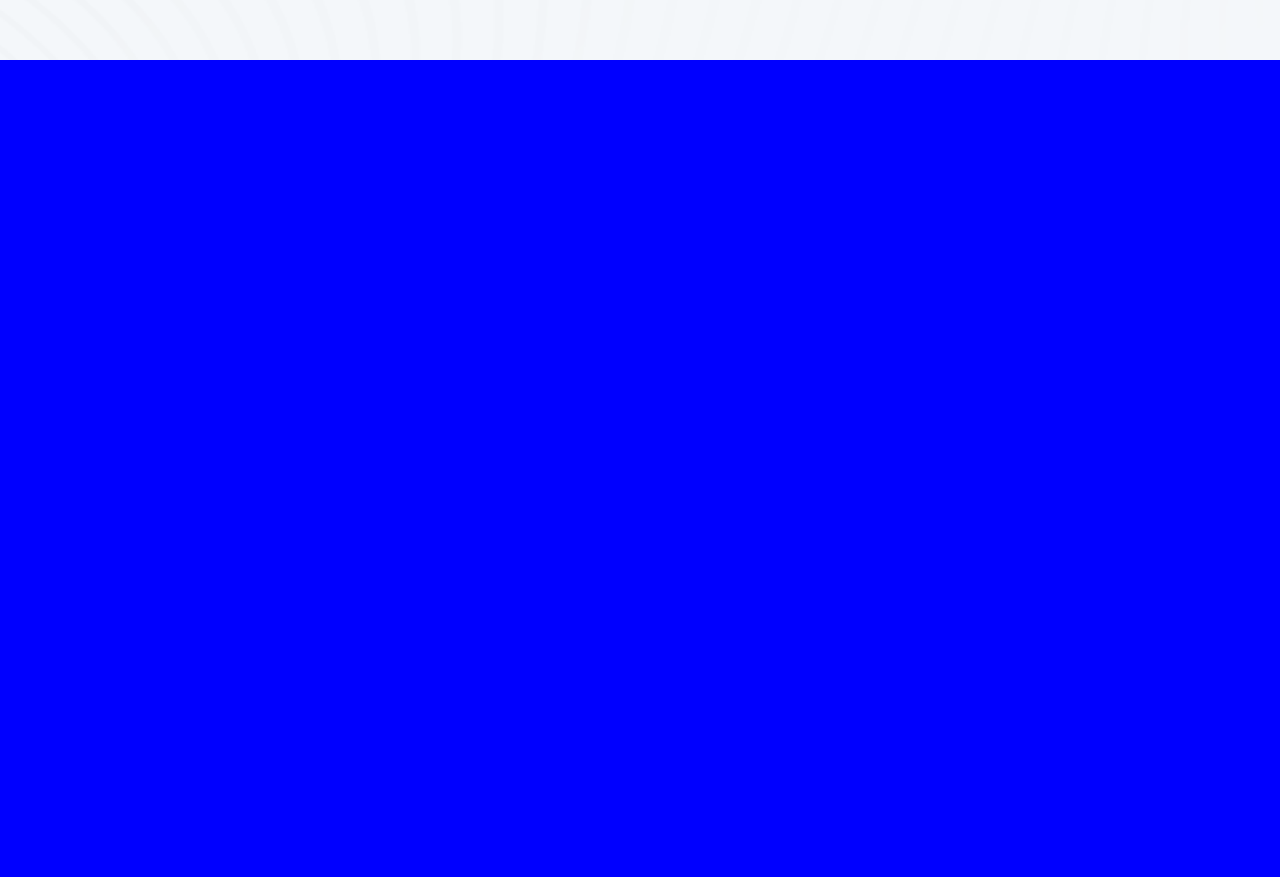
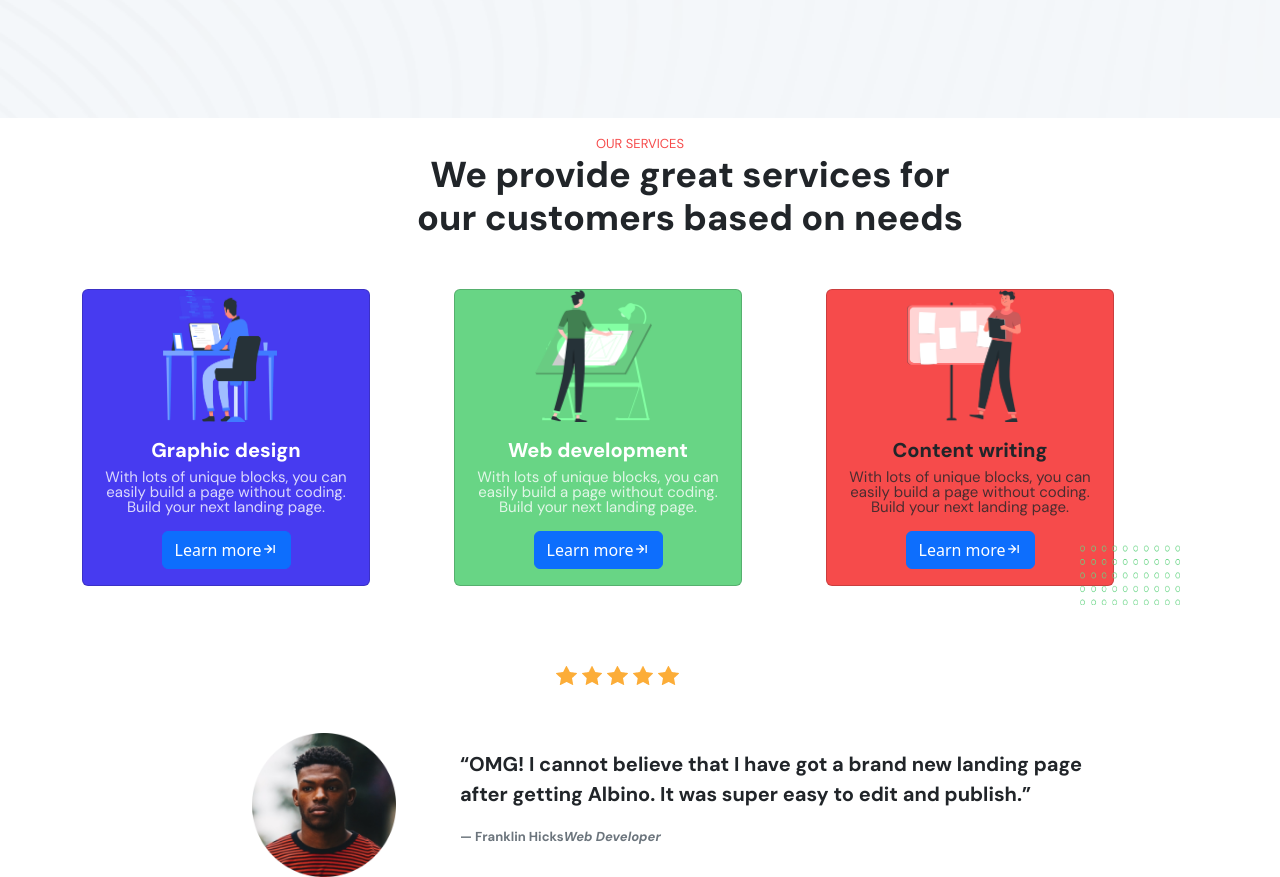
Before and after one commit to techskillz/brainwave_agency, a plain HTML site: page index.html in a window 1280 px wide. Shown: the part 740-1617 px from the top of the page. Before the commit the page ends 800 px from the top, so only its background shows below. Drawn offline with nearby package versions, Linux system fonts and the light colour scheme.

Commit message:
done with testionial and services section

```diff
--- a/index.html
+++ b/index.html
@@ -8,10 +8,14 @@
        <link href="https://cdn.jsdelivr.net/npm/bootstrap@5.3.3/dist/css/bootstrap.min.css" rel="stylesheet" integrity="sha384-QWTKZyjpPEjISv5WaRU9OFeRpok6YctnYmDr5pNlyT2bRjXh0JMhjY6hW+ALEwIH" crossorigin="anonymous">
        <!-- boot strap -->
 
+       <!-- boxicons -->
+       <link href='https://unpkg.com/boxicons@2.1.4/css/boxicons.min.css' rel='stylesheet'>
+       <!-- boxicons -->
+
        <link rel="stylesheet" href="./style.css">
 </head>
 <body>
-    <div class="container">
+    <div class="container-fluid ">
         <div class="row">
           <!-- nav section -->
         <nav class="navbar navbar-expand-lg">
@@ -58,10 +62,98 @@
     </div>
 
 </div>
+     <!-- hero section -->
+<!-- services section -->
+<section>
+<div class="container">
+    <div class="row wdd">
+        <span> OUR SERVICES</span>
+        <h4>We provide great services for our customers based on needs</h4>
+
+        <div class="row weer">
+         <div class="col-4">
+         <div class="card  huy"  style="width: 18rem; ">
+            <img src="./assets/Programming-rafiki.png" class="card-img-top" alt="a person sitiing programming">
+            <div class="card-body">
+              <h5 class="card-title">Graphic design</h5>
+              <p class="card-text">With lots of unique blocks, you can easily build a page without coding. Build your next landing page.
+              </p>
+              <a href="#" class="btn btn-primary" >Learn more<i class='bx bx-arrow-to-right'></i></a>
+            </div>
+        </div>
+        </div>
+          <div class="col-4  hjj">
+            <div class="card hju"  style="width: 18rem;">
+                <img src="./assets/Designer-rafiki.png" class="card-img-top" alt="a person standing on a board ">
+                <div class="card-body">
+                  <h5 class="card-title">Web development</h5>
+                  <p class="card-text">With lots of unique blocks, you can easily build a page without coding. Build your next landing page.</p>
+                  <a href="#" class="btn btn-primary" >Learn more<i class='bx bx-arrow-to-right'></i></a>
+                </div>
+        </div>
+        </div>
+
+            <div class="col-4  jhh">
+               <div class="card  jhu" style="width: 18rem;">
+                    <img src="./assets/Notes-rafiki.png" class="card-img-top" alt="a person standing with notes">
+                    <div class="card-body">
+                      <h5 class="card-title">Content writing </h5>
+                      <p class="card-text">With lots of unique blocks, you can easily build a page without coding. Build your next landing page.</p>
+                      <a href="#" class="btn btn-primary" >Learn more<i class='bx bx-arrow-to-right'></i></a>
+
+                    </div>
+
+            </div>
+            <div class="jrryu">
+                <img src="./assets/Group 101.png" alt="just dots">
+            </div>
+
+                  </div>
+              </div>
+          </div>
+    </div>
+
+
+    </div>
+
+</div>
 
 
 
-     <!-- hero section -->
+</section>
+
+<!-- services section -->
+<!-- testimonial section -->
+<section>
+    <div class="container-fluid " >
+<div class="row">
+<div>
+    <div class="rhl">
+        <img src="./assets/Stars.png" alt=" group of stars">
+
+    </div>
+<div class="hnm">
+    <div>
+<img src="./assets/Oval (3).png" alt="a picture of a man ">
+    </div>
+<div class="card rtty">
+        <div class="card-body">
+          <blockquote class="blockquote mb-0">
+            <p>“OMG! I cannot believe that I have got a brand new landing page after getting Albino. It was super easy to edit and publish.”</p>
+            <footer class="blockquote-footer">Franklin Hicks<cite title="Source Title">Web Developer</cite></footer>
+          </blockquote>
+        </div>
+      </div>
+
+</div>
+
+</div>
+
+</div>
+
+    </div>
+</section>
+<!-- testimonial section -->
 
 
 
--- a/style.css
+++ b/style.css
@@ -6,15 +6,17 @@
    --dmsans:"DM Sans", sans-serif;
 }
 
-body{
+
+
+/* nav  */
+
+.navbar-expand-lg{
     background-image: url(./assets/BG\ \(1\).png);
     background-color: blue;
     position: center;
     background-size: cover;
-    height: 100vh;
+
 }
-
-/* nav  */
 .navbar-brand{
     font-weight: 700;
 }
@@ -22,10 +24,13 @@ body{
     font-size: 17px;
     font-family: var(--dmsans);
     font-weight: 700;
+    gap: 2rem;
+    margin-left: 5rem;
 }
 
 .navbar-nav li a{
     color:black;
+
 }
 
 .btn-secondary{
@@ -34,10 +39,15 @@ body{
 }
 /* hero section */
 .fhjj{
-    margin-top: 4rem;
+    /* margin-top: 4rem; */
+    background-image: url(./assets/BG\ \(1\).png);
+    background-color: blue;
+    position: center;
+    background-size: cover;
+    height: 100vh;
 }
 .kkk{
-    margin-top: 3rem;
+    margin-top: 7rem;
 }
 
 .kkk span{
@@ -61,6 +71,165 @@ font-family: var(--dmsans);
     height: 100px;
 }
 .wff img{
+    margin-top: 3rem;
     width: 403px;
     height: 404px;
 }
+
+/* services section */
+
+.wdd{
+    margin-top: 1rem;
+    text-align: center;
+    background-color: white;
+}
+.wdd span{
+    color: #F64B4B;
+    font-size: 13px;
+    font-family: var(--dmsans)
+}
+.wdd h4{
+    font-size:  36px;
+     font-weight: 800;
+     width: 600px;
+     height: 96px;
+     margin-left: 20rem;
+     font-family: var(--dmsans);
+}
+.hju{
+    background-color: #68D585;
+    color: white;
+}
+.hju h5{
+    text-align: center;
+    font-family: var(--dmsans);
+    font-weight: 800;
+    font-size: 20px;
+
+    }
+
+    .hju p{
+        text-align: center;
+    font-family: var(--dmsans);
+    font-weight: 400;
+    font-size: 15px;
+    line-height: 15px;
+    opacity: 80%;
+    }
+.hjj img{
+    width: 117px;
+    height: 132px;
+    margin-left: 5rem;
+    align-items: center;
+}
+.jhu{
+    background-color: #F64B4B;
+}
+
+.jhh img{
+    width: 114px;
+    height: 132px;
+    margin-left: 5rem;
+    align-items: center;
+}
+.jhh{
+    position: relative;
+}
+.jhu h5{
+    text-align: center;
+    font-family: var(--dmsans);
+    font-weight: 800;
+    font-size: 20px;
+
+    }
+
+    .jhu p{
+        text-align: center;
+    font-family: var(--dmsans);
+    font-weight: 400;
+    font-size: 15px;
+    line-height: 15px;
+    opacity: 80%;
+    }
+.huy{
+    background-color: #473BF0;
+    color: white;
+}
+
+.huy h5{
+text-align: center;
+font-family: var(--dmsans);
+font-weight: 800;
+font-size: 20px;
+
+}
+
+.huy p{
+    text-align: center;
+font-family: var(--dmsans);
+font-weight: 400;
+font-size: 15px;
+line-height: 15px;
+opacity: 80%;
+}
+.huy img{
+    width: 114px;
+    height: 132px;
+    margin-left: 5rem;
+    align-items: center;
+}
+
+
+.jrryu img{
+    width: 100px;
+    height: 60px;
+    position: absolute;
+    top: 16rem;
+}
+
+.weer{
+    margin-top: 2rem;
+}
+
+/* testimonial section  */
+.hnm{
+    display: flex;
+    margin-top: 3rem;
+    gap: 3rem;
+}
+
+.hnm img{
+    width: 144px;
+    height: 144px;
+    margin-left: 15rem;
+}
+
+.rtty{
+    border: none;
+}
+
+.rtty p{
+    width: 650px;
+    height: 78px;
+    font-size: 20px;
+    font-family: var(--dmsans);
+    font-weight: 700;
+}
+
+.rhl img{
+    text-align: center;
+    margin-left: 34rem;
+    margin-top: 5rem;
+}
+
+.blockquote-footer{
+    font-size: 13px;
+    font-family: var(--dmsans);
+    font-weight: 700;
+}
+
+.Source Title{
+    font-size: 9px;
+    font-family: var(--dmsans);
+    font-weight: 100;
+}
```
Also changed, not shown: assets/Designer-rafiki.png (added), assets/Group 101.png (added), assets/Notes-rafiki.png (added), assets/Oval (3).png (added), assets/Programming-rafiki.png (added), assets/Stars.png (added).
